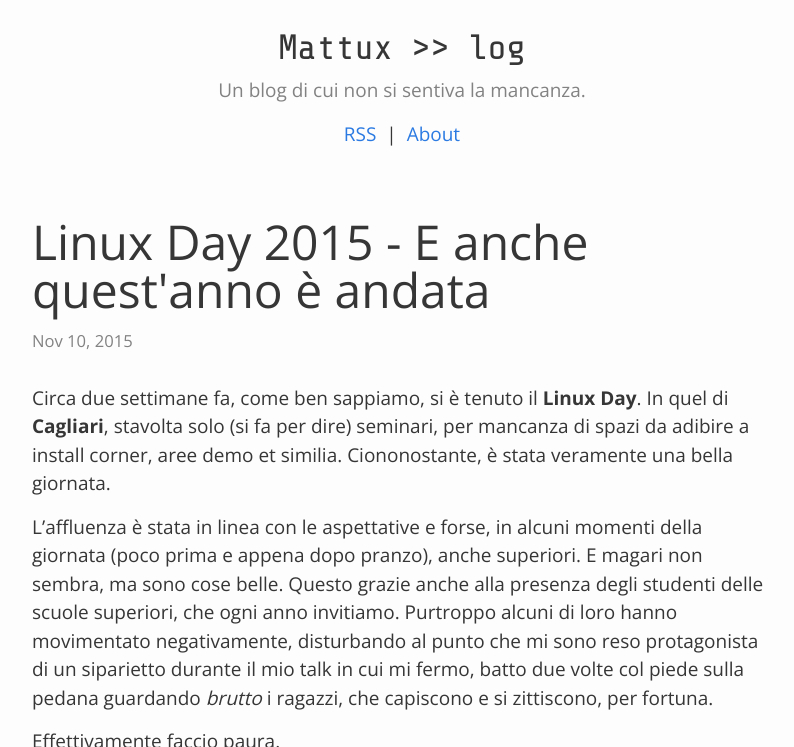
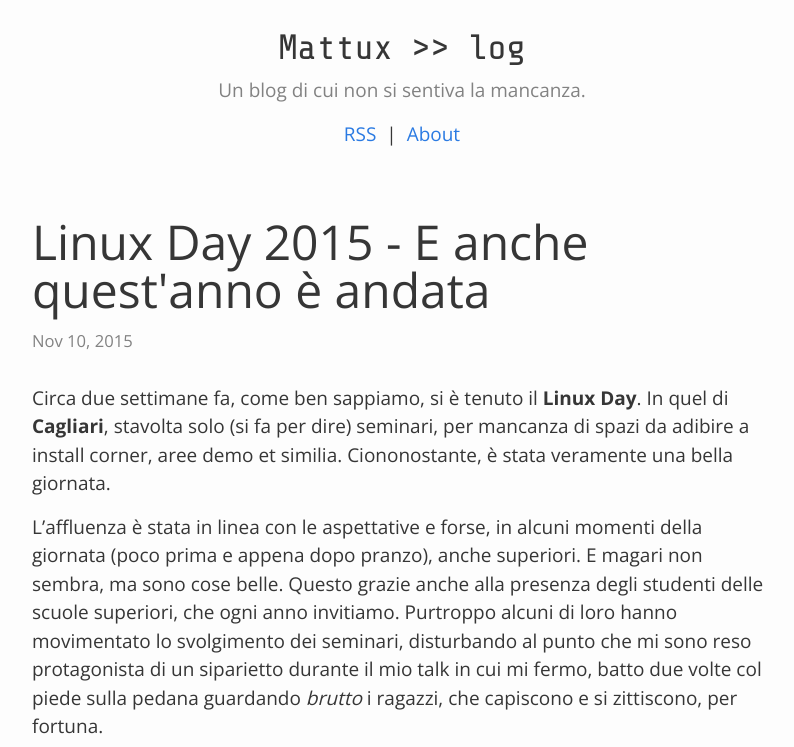
Before and after one commit to mattux/mattux.github.io, a Jekyll site: the page built from _posts/2015-11-10-linuxday-2015-e-andata.md, in a window 1280 px wide and 900 px high, cut to the strip 0-747 px from the top of the window. Shown: the whole strip, without its empty margins (238-1032 px from the left). Built offline with Jekyll 4.4.1, drawn with Linux system fonts in a browser that asks for light colours; some web fonts are replaced.

Commit message:
Update 2015-11-10-linuxday-2015-e-andata.md

```diff
--- a/_posts/2015-11-10-linuxday-2015-e-andata.md
+++ b/_posts/2015-11-10-linuxday-2015-e-andata.md
@@ -9,7 +9,7 @@ tags:
 
 Circa due settimane fa, come ben sappiamo, si è tenuto il **Linux Day**. In quel di **Cagliari**, stavolta solo (si fa per dire) seminari, per mancanza di spazi da adibire a install corner, aree demo et similia. Ciononostante, è stata veramente una bella giornata.
 
-L'affluenza è stata in linea con le aspettative e forse, in alcuni momenti della giornata (poco prima e appena dopo pranzo), anche superiori. E magari non sembra, ma sono cose belle. Questo grazie anche alla presenza degli studenti delle scuole superiori, che ogni anno invitiamo. Purtroppo alcuni di loro hanno movimentato negativamente, disturbando al punto che mi sono reso protagonista di un siparietto durante il mio talk in cui mi fermo, batto due volte col piede sulla pedana guardando _brutto_ i ragazzi, che capiscono e si zittiscono, per fortuna.
+L'affluenza è stata in linea con le aspettative e forse, in alcuni momenti della giornata (poco prima e appena dopo pranzo), anche superiori. E magari non sembra, ma sono cose belle. Questo grazie anche alla presenza degli studenti delle scuole superiori, che ogni anno invitiamo. Purtroppo alcuni di loro hanno movimentato lo svolgimento dei seminari, disturbando al punto che mi sono reso protagonista di un siparietto durante il mio talk in cui mi fermo, batto due volte col piede sulla pedana guardando _brutto_ i ragazzi, che capiscono e si zittiscono, per fortuna.
 
 Effettivamente faccio paura.
 
```
